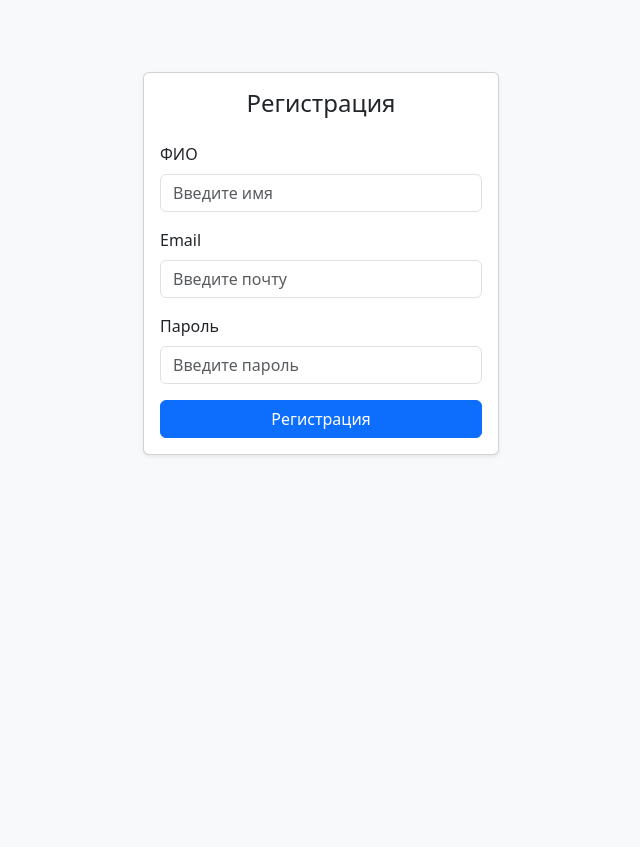
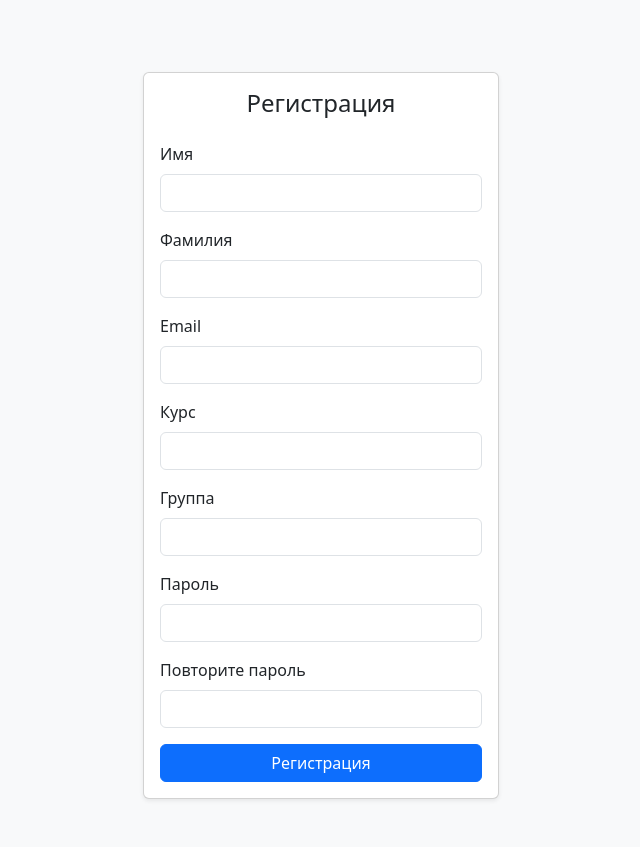
Before and after one commit to Andrusha-cpp/Production, a Django app: page /register/ in a window 1280 px wide. Shown: the part 56-903 px from the top of the page, without its empty margins (319-959 px from the left). Before the commit the page ends 512 px from the top, so only its background shows below. Run offline with Django 5.2, Linux system fonts and the light colour scheme.

Commit message:
Add course, group, confirm password fields when register

```diff
--- a/core/forms.py
+++ b/core/forms.py
@@ -1,6 +1,6 @@
 from django import forms
 
-from .models import Candidate
+from .models import Candidate, CustomUser
 
 
 class CandidateForm(forms.ModelForm):
@@ -16,3 +16,36 @@ class CandidateForm(forms.ModelForm):
         widgets = {
             "info": forms.Textarea(attrs={"rows": 3}),
         }
+
+
+class RegistrationForm(forms.ModelForm):
+    password = forms.CharField(label="Пароль", widget=forms.PasswordInput(attrs={"class": "form-control"}))
+    password_confirm = forms.CharField(
+        label="Повторите пароль",
+        widget=forms.PasswordInput(attrs={"class": "form-control"}),
+    )
+
+    def __init__(self, *args, **kwargs):
+        super().__init__(*args, **kwargs)
+        for field in self.fields.values():
+            existing_classes = field.widget.attrs.get("class", "")
+            field.widget.attrs["class"] = (existing_classes + " form-control").strip()
+
+    class Meta:
+        model = CustomUser
+        fields = ["first_name", "last_name", "email", "course", "group"]
+        labels = {
+            "first_name": "Имя",
+            "last_name": "Фамилия",
+            "email": "Email",
+            "course": "Курс",
+            "group": "Группа",
+        }
+
+    def clean(self):
+        cleaned = super().clean()
+        pwd = cleaned.get("password")
+        pwd2 = cleaned.get("password_confirm")
+        if pwd and pwd2 and pwd != pwd2:
+            self.add_error("password_confirm", "Пароли не совпадают.")
+        return cleaned
--- a/core/views.py
+++ b/core/views.py
@@ -6,7 +6,7 @@ from django.core.paginator import Paginator
 from django.db.models import Sum
 from django.shortcuts import render, get_object_or_404, redirect
 
-from .forms import CandidateForm
+from .forms import CandidateForm, RegistrationForm
 from .models import Candidate, Bet
 
 def _serialize_candidate(candidate):
@@ -49,39 +49,34 @@ def login_view(request):
 
 def register_view(request):
     error = None
-    fullname_value = ""
-    email_value = ""
 
     if request.method == "POST":
-        fullname_value = (request.POST.get("fullname") or "").strip()
-        email_value = (request.POST.get("email") or "").strip().lower()
-        password = request.POST.get("password") or ""
-
-        if not fullname_value or not email_value or not password:
-            error = "Заполните все поля."
-        else:
+        form = RegistrationForm(request.POST)
+        if form.is_valid():
+            email = form.cleaned_data["email"].lower()
+            password = form.cleaned_data["password"]
             User = get_user_model()
-            if User.objects.filter(email=email_value).exists():
+            if User.objects.filter(email=email).exists():
                 error = "Пользователь с такой почтой уже существует."
             else:
-                parts = fullname_value.split()
-                first_name = parts[0]
-                last_name = " ".join(parts[1:]) if len(parts) > 1 else ""
-
                 user = User.objects.create_user(
-                    email=email_value,
-                    username=email_value,
-                    first_name=first_name,
-                    last_name=last_name,
+                    email=email,
+                    username=email,
+                    first_name=form.cleaned_data["first_name"],
+                    last_name=form.cleaned_data["last_name"],
+                    course=form.cleaned_data.get("course"),
+                    group=form.cleaned_data.get("group"),
                     password=password,
                 )
                 login(request, user)
                 return redirect("bet")
+    else:
+        form = RegistrationForm()
 
     return render(
         request,
         "RegistrationPage.html",
-        {"error": error, "fullname": fullname_value, "email": email_value},
+        {"error": error, "form": form},
     )
 
 
--- a/templates/RegistrationPage.html
+++ b/templates/RegistrationPage.html
@@ -18,21 +18,16 @@
                         <h1 class="h4 mb-4 text-center">Регистрация</h1>
                         <form class="form-register" id="registerForm" method="post" action="{% url 'register' %}">
                             {% csrf_token %}
-
-                            <div class="mb-3">
-                                <label class="form-label">ФИО</label>
-                                <input class="form-control" type="text" id="fullname" name="fullname" placeholder="Введите имя" value="{{ fullname|default_if_none:'' }}" required>
-                            </div>
-
-                            <div class="mb-3">
-                                <label class="form-label">Email</label>
-                                <input class="form-control" type="email" id="email" name="email" placeholder="Введите почту" value="{{ email|default_if_none:'' }}" required>
-                            </div>
-
-                            <div class="mb-3">
-                                <label class="form-label">Пароль</label>
-                                <input class="form-control" type="password" id="password" name="password" placeholder="Введите пароль" required>
-                            </div>
+                            {% for field in form %}
+                                <div class="mb-3">
+                                    <label class="form-label">{{ field.label }}</label>
+                                    {{ field }}
+                                    {% if field.help_text %}<div class="form-text">{{ field.help_text }}</div>{% endif %}
+                                    {% for error in field.errors %}
+                                        <div class="text-danger small">{{ error }}</div>
+                                    {% endfor %}
+                                </div>
+                            {% endfor %}
 
                             {% if error %}
                                 <div class="alert alert-danger py-2">{{ error }}</div>
```
